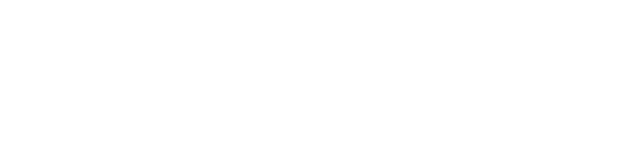
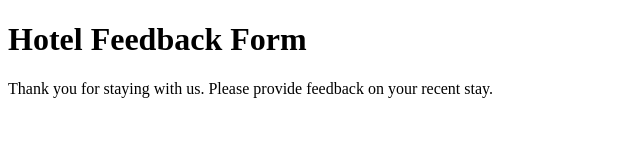
Before and after one commit to jripke74/fs-hotel-feedback-form, a plain HTML site: page index.html in a window 1280 px wide. Shown: the whole page, without its empty margins (0-640 px from the left). Drawn offline with Linux system fonts and the light colour scheme.

Commit message:
add html

```diff
--- a/index.html
+++ b/index.html
@@ -1,6 +1,13 @@
 <!doctype html>
 <html lang="en">
 <head>
-
+  <meta charset="utf-8">
+  <title>Hotel Feedback Form</title>
 </head>
+<body>
+  <header>
+    <h1>Hotel Feedback Form</h1>
+    <p>Thank you for staying with us. Please provide feedback on your recent stay.</p>
+  </header>
+</body>
 </html>
```
